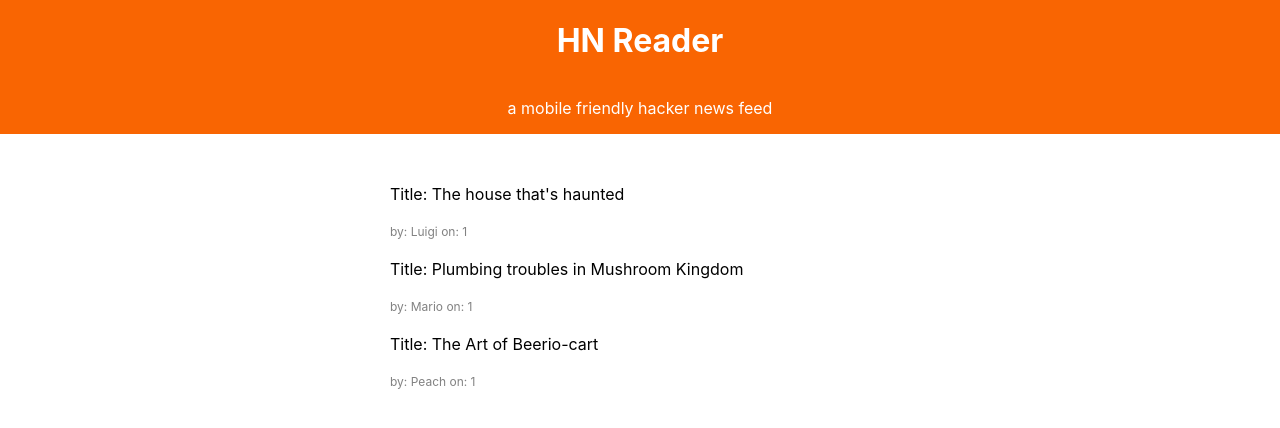
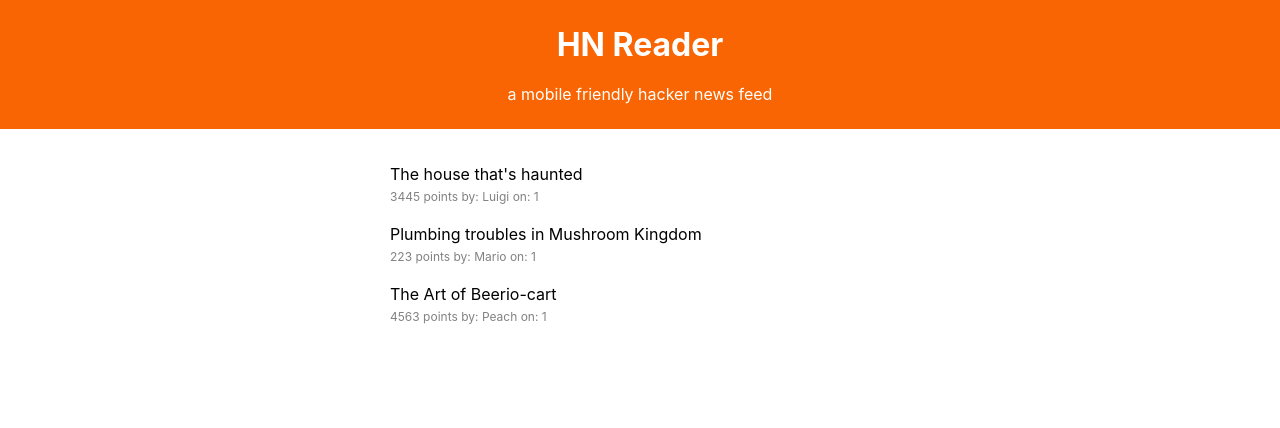
Before and after one commit to theonlymikeever/hn-reader, a React (Create React App) app: page / in a window 1280 px wide. Shown: the top 428 px of the page. Built offline with nearby package versions, Linux system fonts and the light colour scheme.

Commit message:
StoryItem structure, score data and spacing styles

```diff
--- a/src/App.scss
+++ b/src/App.scss
@@ -13,9 +13,10 @@ $light-grey: #828282;
   align-items: center;
   justify-content: center;
   color: $white;
+  padding: 15px;
 
-  h2 {
-    font-size: 16px;
+  h1, p {
+    margin: 10px;
   }
 }
 
@@ -26,8 +27,7 @@ $light-grey: #828282;
   list-style-type: none;
   justify-content: center;
   align-items: center;
-  margin-top: 25px;
-  padding: 15px;
+  padding: 25px;
 }
 
 /* Story Items */
--- a/src/components/StoryItem.js
+++ b/src/components/StoryItem.js
@@ -1,10 +1,11 @@
 import React from 'react';
 import PropTypes from 'prop-types';
 
-function StoryItem({ title, author, timeStamp, link }) {
+const StoryItem = ({ title, author, timeStamp, link, score }) => {
   return (
     <div class="story-item">
-      <a href={link}>Title: {title}</a> <br />by: {author} on: {timeStamp}
+      <a href={link}>{title}</a>
+      <span>{score} points</span> by: {author} on: {timeStamp}
     </div>
   );
 }
@@ -14,7 +15,8 @@ StoryItem.propTypes = {
   title: PropTypes.string,
   link: PropTypes.string,
   author: PropTypes.string,
-  timeStamp: PropTypes.number
+  timeStamp: PropTypes.number,
+  score: PropTypes.number
 };
 
 export default StoryItem;
--- a/src/components/StoryList.js
+++ b/src/components/StoryList.js
@@ -7,21 +7,24 @@ const testDate = [
     title: 'The house that\'s haunted',
     link: 'https://google.com',
     author: 'Luigi',
-    timeStamp: new Date().getDate()
+    timeStamp: new Date().getDate(),
+    score: 3445
   },
   {
     id: 124,
     title: 'Plumbing troubles in Mushroom Kingdom',
     link: 'https://facebook.com',
     author: 'Mario',
-    timeStamp: new Date().getDate()
+    timeStamp: new Date().getDate(),
+    score: 223
   },
   {
     id: 125,
     title: 'The Art of Beerio-cart',
     link: 'https://news.ycombinator.com/',
     author: 'Peach',
-    timeStamp: new Date().getDate()
+    timeStamp: new Date().getDate(),
+    score: 4563
   },
 ]
 
```
